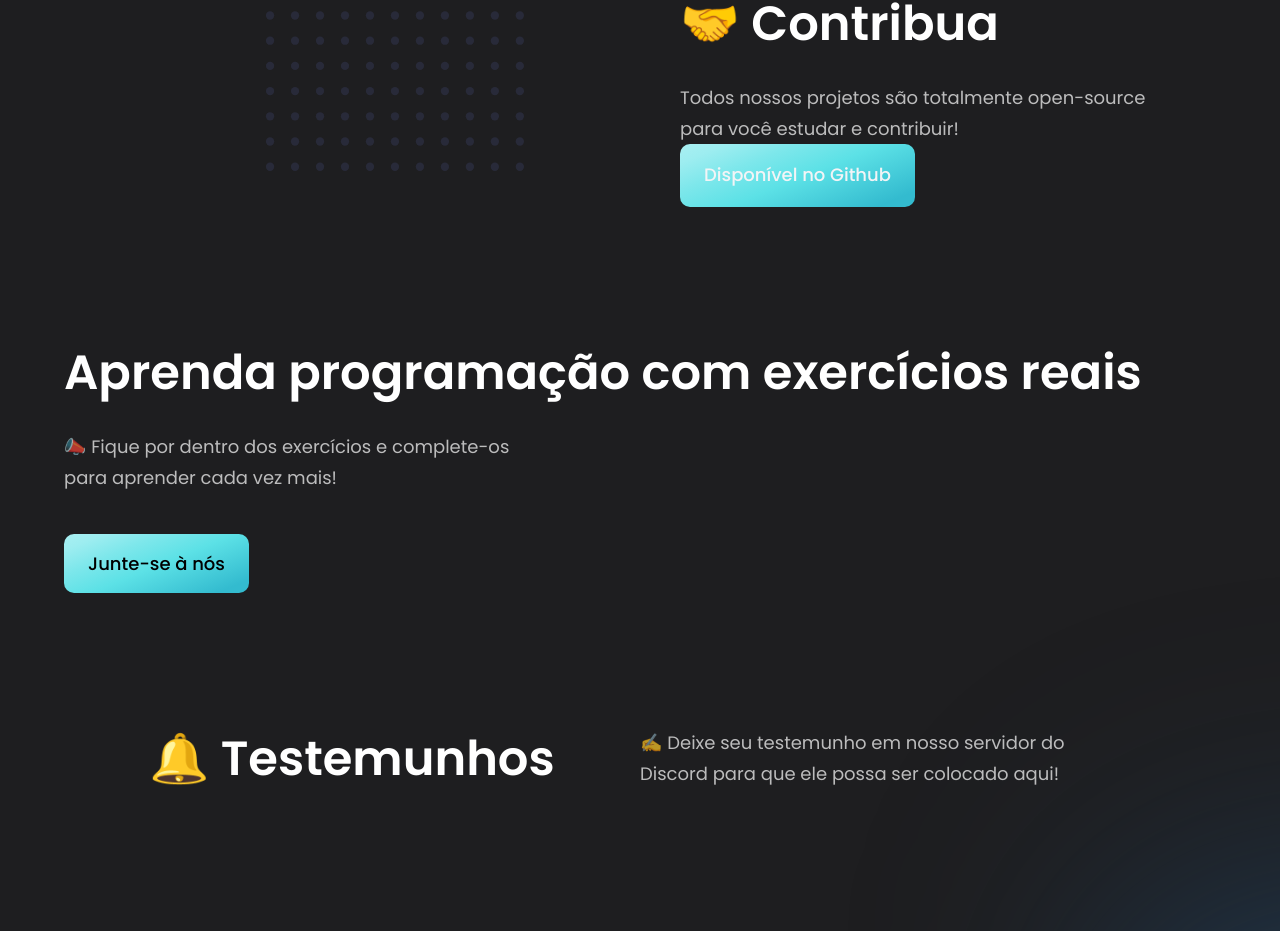
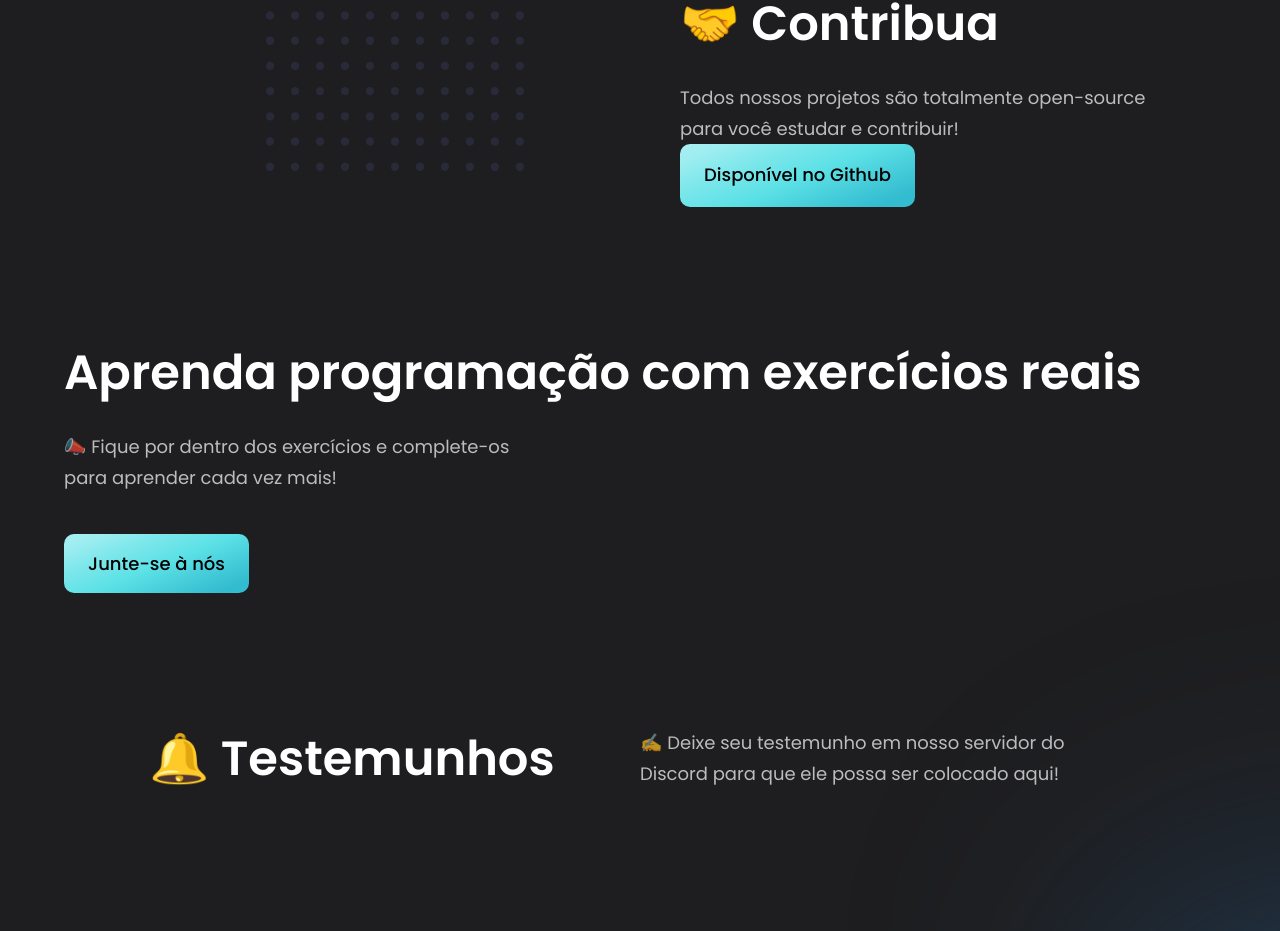
Before and after one commit to Dev-Help-Oficial/web, a React (Vite) app: page / in a window 1280 px wide. Shown: the part 1249-2180 px from the top of the page. Built offline with nearby package versions, Linux system fonts and the light colour scheme.

Commit message:
Conserta cor do botão de contribua

```diff
--- a/src/components/Content.jsx
+++ b/src/components/Content.jsx
@@ -110,7 +110,7 @@ const Content = () => (
             <p className={`${styles.paragraph} max-w-[470px] mt-5`}>
                 Todos nossos projetos são totalmente open-source para você estudar e contribuir!
                 <br className="sm:block hidden" />{" "}
-                <Button text="Disponível no Github" link="https://github.com/Dev-Help-Oficial/web" styles={`text-gray-100`} background="blue-gradient" textcolor="black" />
+                <Button text="Disponível no Github" link="https://github.com/Dev-Help-Oficial/web" styles={`text-black`} background="blue-gradient" textcolor="black" />
             </p>
 
 
```
